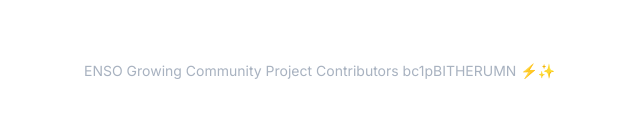
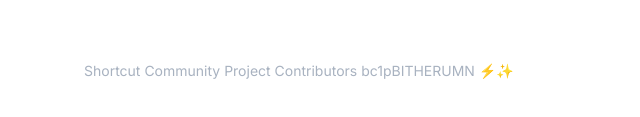
Before and after one commit to surachetkanun2543/Ensocommunity, a plain HTML site: page index.html in a window 1280 px wide. Shown: the part 3976-4093 px from the top of the page, 0-640 px from the left. Drawn offline with Linux system fonts and the light colour scheme.

Commit message:
Update index.html

```diff
--- a/index.html
+++ b/index.html
@@ -3,7 +3,7 @@
 <head>
 <meta charset="utf-8" />
 <meta name="viewport" content="width=device-width, initial-scale=1" />
-<title>ENSO Growing Community</title>
+<title>ENSO Shortcut Community</title>
 <link rel="icon" href="/images/pilot.png" type="image/x-icon" />
 
 <!-- Inter font -->
@@ -378,7 +378,7 @@ npm i @enso/widgets
   </section>
 
   <!-- Footer -->
-  <footer class="footer"><div class="container">ENSO Growing Community Project Contributors bc1pBITHERUMN ⚡✨</div></footer>
+  <footer class="footer"><div class="container">Shortcut Community Project Contributors bc1pBITHERUMN ⚡✨</div></footer>
 </div>
 
 <script>
```
